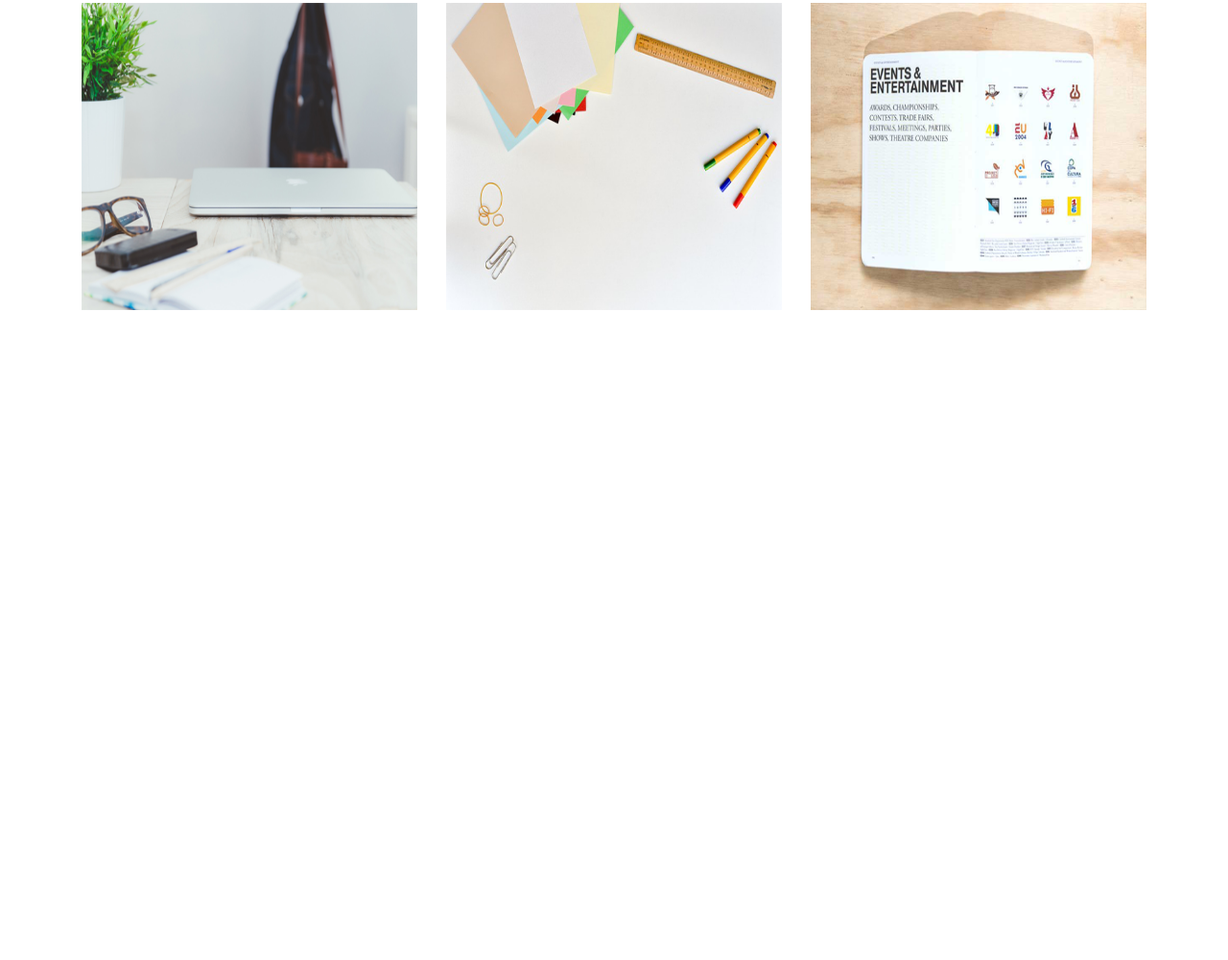
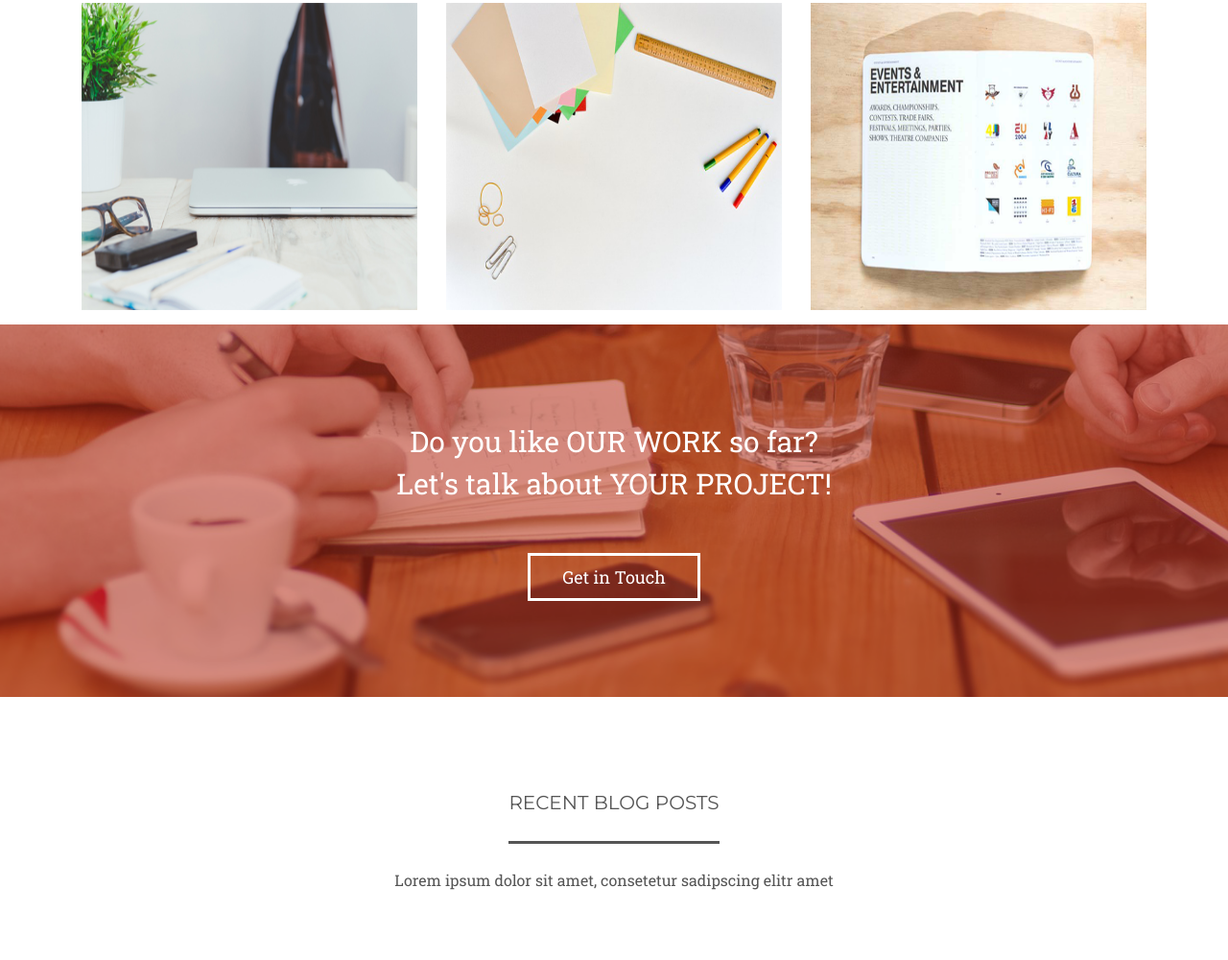
Before and after one commit to alex220496/my-project, a plain HTML site: page index.html in a window 1280 px wide. Shown: the part 3164-4164 px from the top of the page at 96% size. Before the commit the page ends 3502 px from the top, so only its background shows below. Drawn offline with Linux system fonts and the light colour scheme.

Commit message:
aded new section

```diff
--- a/index.html
+++ b/index.html
@@ -137,7 +137,7 @@
                                     <a class="red-google" href=""></a>
                                     <a class="red-link" href=""></a>
                                 </div>
-                                <img src="img/persone-1.png" alt="" class="face">
+                                <img src="img/persone-1new.png" alt="" class="face">
                             </div>
                             <div class="about-as-description">
                                 <h3>Md. Khalil Uddin</h3>
@@ -154,7 +154,7 @@
                                     <a class="red-google" href=""></a>
                                     <a class="red-link" href=""></a>
                                 </div>
-                                <img src="img/persone-2.png" alt="" class="face">
+                                <img src="img/persone-2new.png" alt="" class="face">
 
                             </div>
                             <div class="about-as-description">
@@ -172,7 +172,7 @@
                                     <a class="red-google" href=""></a>
                                     <a class="red-link" href=""></a>
                                 </div>
-                                <img src="img/persone-3.png" alt="" class="face">
+                                <img src="img/persone-3new.png" alt="" class="face">
                             </div>
                             <div class="about-as-description">
                                 <h3>Shamim Mia</h3>
@@ -189,7 +189,7 @@
                                     <a class="red-google" href=""></a>
                                     <a class="red-link" href=""></a>
                                 </div>
-                                <img src="img/persone-4.png" alt="" class="face">
+                                <img src="img/persone-4new.png" alt="" class="face">
                             </div>
                             <div class="about-as-description">
                                 <h3>John Doe</h3>
@@ -305,7 +305,7 @@
                             </div>
                         </div>
 
-                        <div class="col-md-4 col-sm-6 col-xs-12">
+                        <div class="col-md-4 col-sm-12 col-xs-12">
                             <div class="chose-img">
                                 <img class="none" src="img/img9.png" alt="">
                                 <div class="mini-title">
@@ -315,7 +315,28 @@
                                 </div>
                             </div>
                         </div>
+        </section>
+        <section class="section-get-in-touch">
+                    <div class="getintouch">
+                        <h2>Do you like OUR WORK so far?
+                            <br>
+                            Let's talk about YOUR PROJECT!</h2>
 
+                        <button class="get-in-touch">Get in Touch</button>
+                    </div>
+        </section>
+        <section class="section-recent-blog-posts">
+            <div class="container">
+                <div class="row">
+                    <div class="col-md-12 col-sm-12 col-xs-12">
+                        <div class="read-recent-blog-posts">
+                            <h2 class="title-blog-posts">Recent blog posts</h2>
+                            <p>Lorem ipsum dolor sit amet, consetetur sadipscing elitr amet</p>
+                        </div>
+                    </div>
+                    <div class="col-md-5 col-sm-4 col-xs-12"></div>
+                </div>
+            </div>
         </section>
     </main>
     <footer class="footer"></footer>
--- a/style.css
+++ b/style.css
@@ -235,12 +235,13 @@ body {
 }
 [class*="persone-img-"] {
     width: 100%;
-    height: 250px;
+    height: 100%;
     overflow: hidden;
     position: relative;
 }
 [class*="face"] {
     width: 100%;
+    height: 100%;
 
 
 }
@@ -401,6 +402,56 @@ body {
 
 
 }
+.section-get-in-touch {
+    background: url(img/bgrednew.png) center no-repeat;
+    background-size: cover;
+    width: 100%;
+}
+.getintouch {
+    background-color: #bf2e1b86;
+    width: 100%;
+    display: flex;
+    justify-content: center;
+    align-items: center;
+    flex-direction: column;
+    padding: 100px 0;
+}
+.getintouch h2 {
+    font-size: 30px;
+    line-height: 44px;
+    color: #ffffff;
+    font-weight: 400;
+    font-family: "Roboto Slab";
+    text-align: center;
+    padding-bottom: 50px;
+}
+.get-in-touch {
+    width: 180px;
+    height: 50px;
+    border: 3px solid #ffffff;
+    background: none;
+    outline: none;
+    font-size: 18px;
+    color: #ffffff;
+    font-weight: 400;
+    font-family: "Roboto Slab";
+    text-align: center;
+    cursor: pointer;
+}
+.get-in-touch:hover {
+    background-color: #bf2e1b;
+    font-size: 19px;
+}
+
+.read-recent-blog-posts p {
+    font-size: 16px;
+    color: #555555;
+    font-weight: 400;
+    font-family: "Roboto Slab";
+    text-align: center;
+    padding: 30px 0 75px 0;
+}
+
 
 
 
@@ -419,8 +470,8 @@ body {
         margin-top: 100px;
     }
     .none {
-        width:  75%;
-        height: 90%;
+        width:  90%;
+        height: 100%;
     }
     .style {
         font-size: 10px;
@@ -434,7 +485,7 @@ body {
 
     .mini-title {
         opacity: 0;
-        width: 100%;
+        width: 90%;
         height: 100%;
     }
     .services-description p{
@@ -493,17 +544,11 @@ body {
 
     [class*="persone-img-"] {
         width: 80%;
-        height: 360px;
+        height: 100%;
         overflow: hidden;
         position: relative;
     }
-    .icon a {
-        width: 30px;
-        height: 30px;
-        margin-top: 50%;
 
-
-    }
 
 
 }
@@ -570,10 +615,11 @@ body {
     .menu {
         overflow-y: visible;
     }
+
     [class*="persone-img-"] {
         width: 100%;
-        height: 320px;
-        overflow: hidden;
+        height: 100%;
+        /* overflow: hidden; */
         position: relative;
     }
     .col-sm-2 {
```
Also changed, not shown: img/bgrednew.png (added), img/persone-1new.png (added), img/persone-2.png, img/persone-22.png (added), img/persone-2new.png (added), img/persone-3new.png (added), img/persone-4new.png (added), 1 other file.
